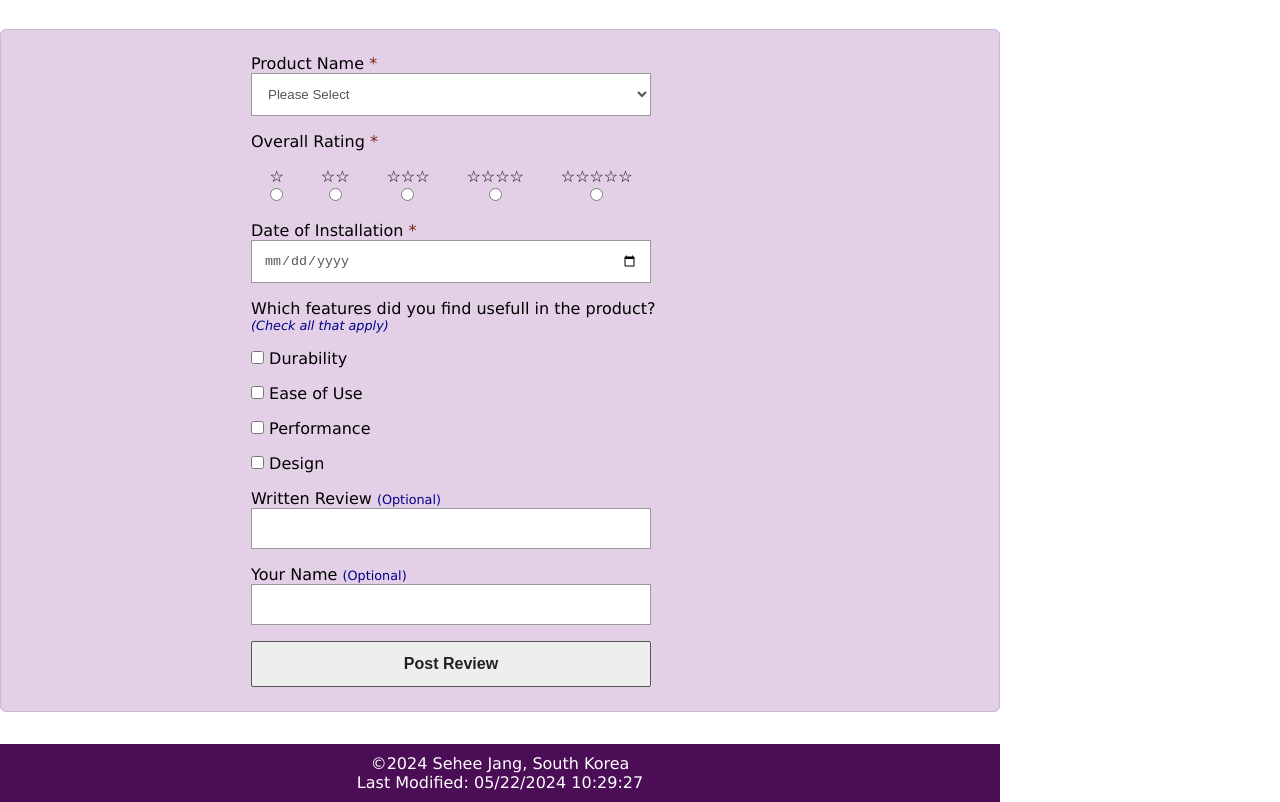
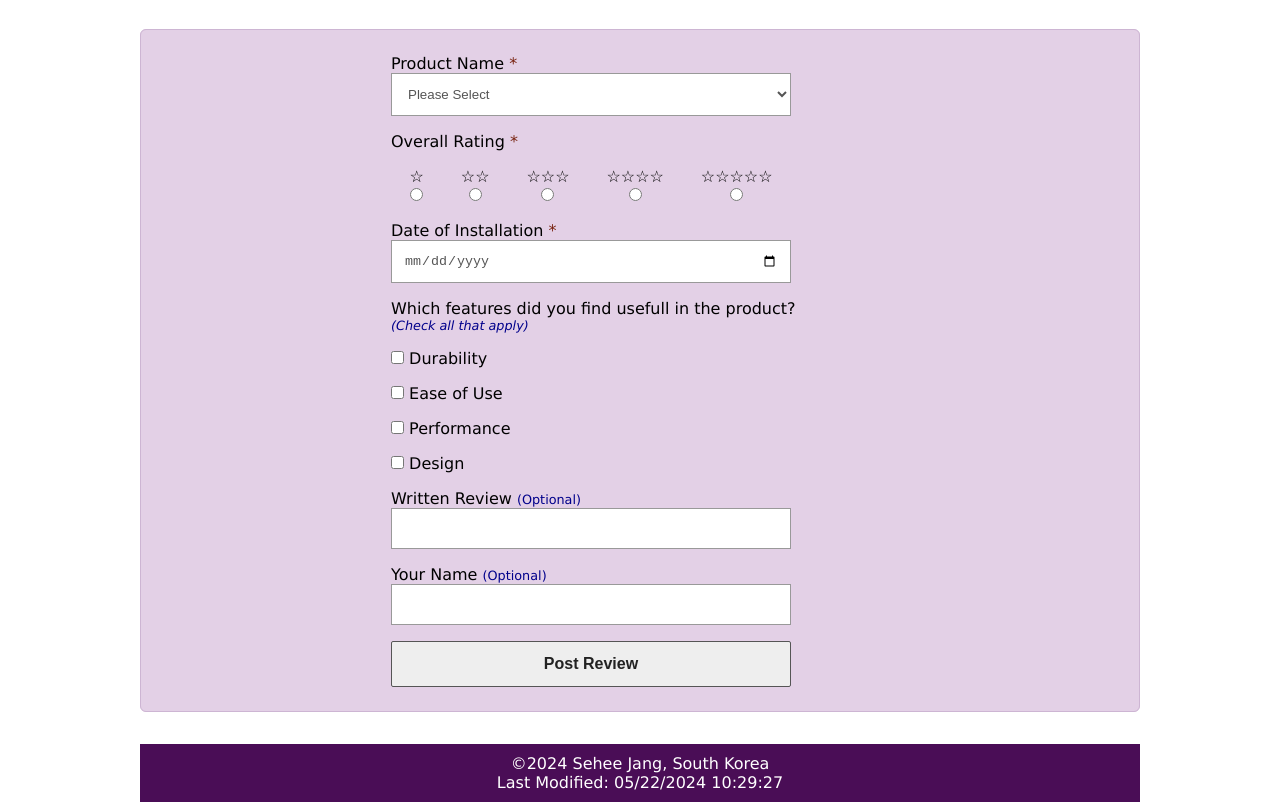
Before and after one commit to Sehee-Jang/wdd131, a plain HTML site: page form.html in a window 1280 px wide. Shown: the part 73-875 px from the top of the page. Drawn offline with Linux system fonts and the light colour scheme.

Commit message:
fixed errors

```diff
--- a/styles/form.css
+++ b/styles/form.css
@@ -13,6 +13,7 @@
 }
 
 body {
+    margin: 0 auto;
     font-size: 16px;
     font-family: Verdana, sans-serif;
     max-width: 1000px;
```
Also changed, not shown: form.html (+1 -1 lines).
